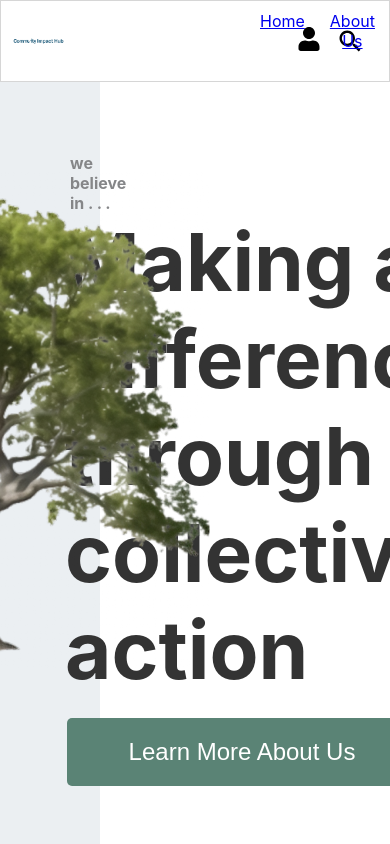
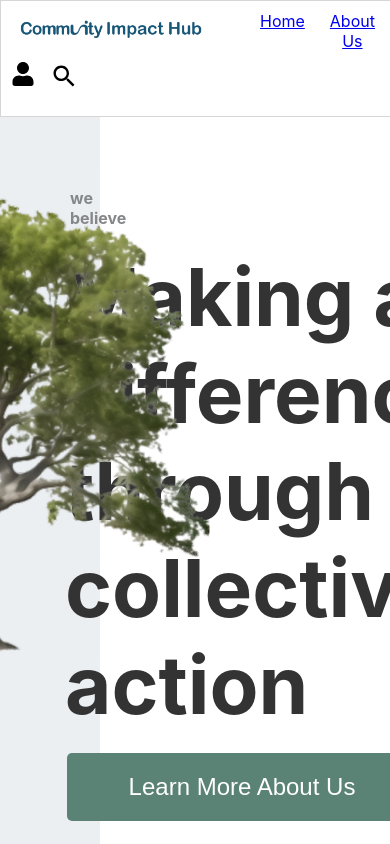
Before and after one commit to venuraperera99/Community-Impact-Hub, a React (Create React App) app: page / in a window 390 px wide. Shown: the top 844 px of the page. Built offline with nearby package versions, Linux system fonts and the light colour scheme.

Commit message:
Fixed mobile responsiveness for header

```diff
--- a/src/components/header/Header.css
+++ b/src/components/header/Header.css
@@ -54,3 +54,33 @@
   nav ul.header-tabs li {
     margin-right: 25px;
   }
+
+  @media screen and (max-width: 768px) {
+    .header-container {
+      flex-direction: column;
+      align-items: stretch;
+      width: 200%;
+    }
+
+    .nav-section {
+      flex-direction: column;
+      align-items: stretch;
+    }
+
+    .header-tabs {
+      flex-direction: row;
+    }
+
+    .header-tabs li {
+      margin-right: 0;
+      margin-bottom: 10px;
+    }
+
+    .icons {
+      margin-top: 10px;
+    }
+
+    .icons li {
+      margin-right: 15px;
+    }
+  }
--- a/src/components/header/Header.js
+++ b/src/components/header/Header.js
@@ -8,7 +8,7 @@ import Image from "../../images/Logo.png";
 export const Header = () => {
   return (
     <div className="header-container">
-      <img src={Image} alt="Community Impact Hub" style={{ width: '15%', height: 'auto' }}/>
+        <img src={Image} alt="Community Impact Hub" style={{  width: '200px', height: 'auto%' }} />
       <nav>
         <ul className="header-tabs">
           <li><Link to="/">Home</Link></li>
@@ -21,7 +21,7 @@ export const Header = () => {
         </ul>
       </nav>
 
-      <nav>
+      <nav >
         <ul>
           <li><FaUser size={24} color={'black'} /></li>
           <li><IoMdSearch size={28} color={'black'} /></li>
```
